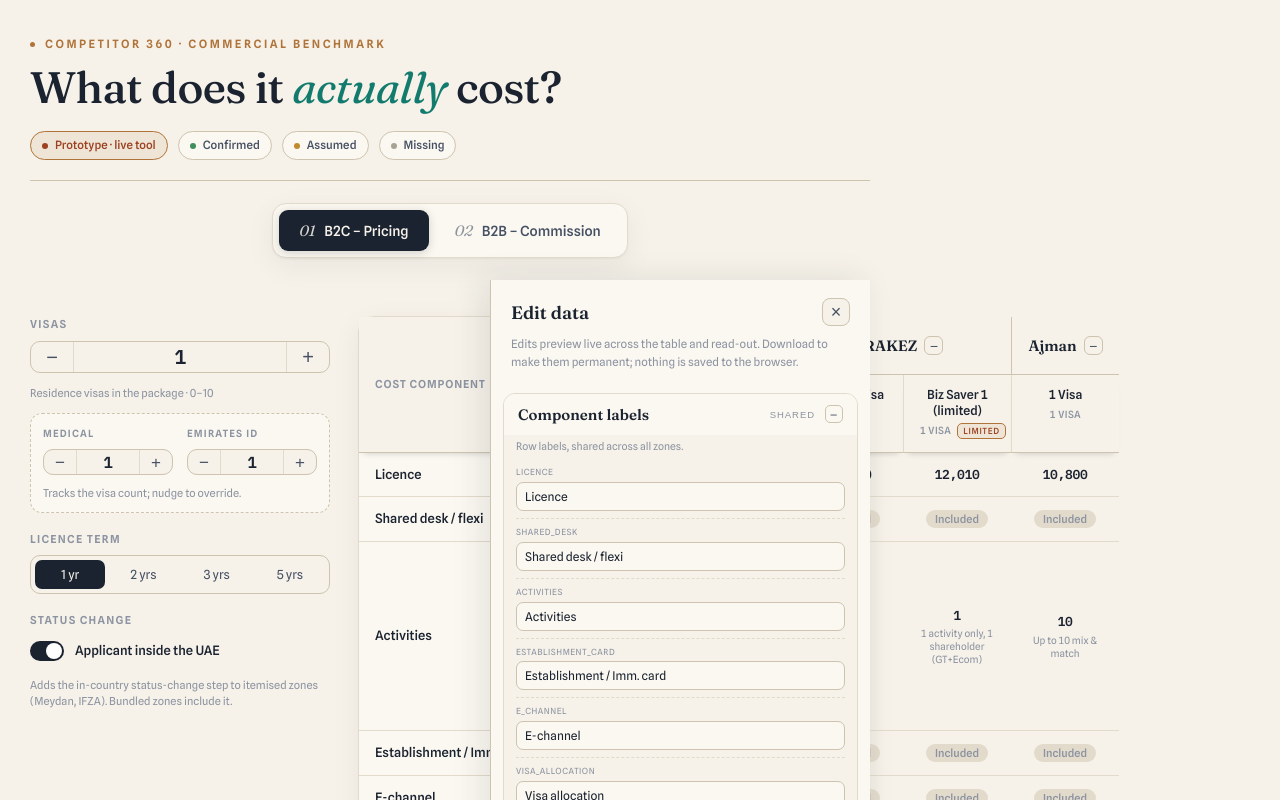
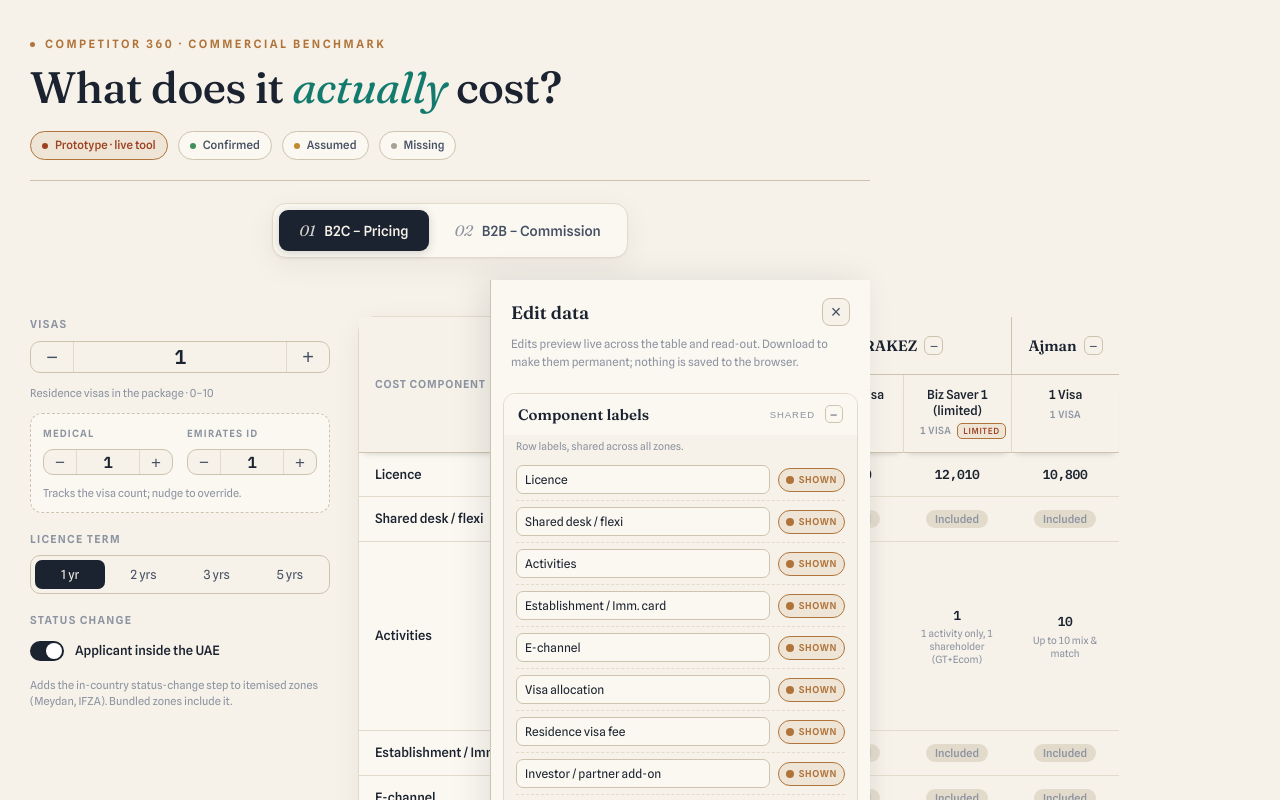
Before and after one commit to Husainabbas786/COMPETITOR360_V2, a React (Vite) app: page / in a window 1280 px wide. Both pictures are taken after a click on the label "Edit data". Shown: the top 800 px of the page. Built offline with nearby package versions, Linux system fonts and the light colour scheme.

Commit message:
Edit panel (Phase 2, Pass 2): show/hide component rows (visual-only, totals preserved) + editable max-visas gray-out threshold — additive, b2c:check green

```diff
--- a/src/components/b2c/B2CEditPanel.jsx
+++ b/src/components/b2c/B2CEditPanel.jsx
@@ -31,6 +31,31 @@ function Field({ field, onEdit }) {
       <span className="edit-field-label">{field.label}</span>
       <input type="text" className="edit-text" value={field.value} onChange={(e) => onEdit(field.path, e.target.value)} />
     </label>
+  )
+}
+
+// One component-label row: editable display label + an inline show/hide toggle.
+// Hiding only drops the row from the table — totals are computed in the engine,
+// so the headline cost is unchanged (see hiddenNote in the panel).
+function LabelRow({ item, onEdit }) {
+  const shown = !item.hidden
+  return (
+    <div className={`edit-labelrow ${shown ? '' : 'is-hidden'}`}>
+      <input
+        type="text"
+        className="edit-text edit-label-input"
+        value={item.value}
+        onChange={(e) => onEdit(item.path, e.target.value)}
+      />
+      <label
+        className={`edit-vis ${shown ? 'on' : 'off'}`}
+        title={shown ? COPY.edit.showTitle : COPY.edit.hiddenTitle}
+      >
+        <input type="checkbox" checked={shown} onChange={(e) => onEdit(item.hiddenPath, !e.target.checked)} />
+        <span className="edit-vis-dot" />
+        {shown ? COPY.edit.showLabel : COPY.edit.hiddenLabel}
+      </label>
+    </div>
   )
 }
 
@@ -93,8 +118,9 @@ export default function B2CEditPanel({ schema, onEdit, onDownload, onReset, onCl
             <div className="edit-zone-body">
               <p className="edit-subnote">{COPY.edit.labelsHint}</p>
               {componentLabels.map((f) => (
-                <Field key={f.key} field={{ kind: 'text', label: f.key, path: f.path, value: f.value }} onEdit={onEdit} />
+                <LabelRow key={f.key} item={f} onEdit={onEdit} />
               ))}
+              <p className="edit-subnote edit-hiddennote">{COPY.edit.hiddenNote}</p>
             </div>
           )}
         </section>
--- a/src/components/b2c/B2CTable.jsx
+++ b/src/components/b2c/B2CTable.jsx
@@ -81,9 +81,11 @@ export default function B2CTable({ state, cols, groups, collapsed, toggle, regis
   }
 
   // Fixed registry rows, minus rows every column treats as a separate noted line
-  // (health insurance). Row set is stable across collapse.
+  // (health insurance), minus rows hidden via the edit panel. Hiding is visual
+  // only — totals are computed in the engine and are unaffected. Row set is
+  // otherwise stable across collapse.
   const avail = cols.filter((c) => c.available)
-  const rows = registry.filter((reg) => !avail.every((c) => c.byKey[reg.key]?.noted))
+  const rows = registry.filter((reg) => !reg.hidden && !avail.every((c) => c.byKey[reg.key]?.noted))
 
   const baseTotal = cols[0].result?.total ?? 0
 
--- a/src/components/b2c/b2cEdit.js
+++ b/src/components/b2c/b2cEdit.js
@@ -41,11 +41,15 @@ export function buildEditModel(schema) {
   const registry = schema.component_registry || []
   const labelOf = (key) => registry.find((r) => r.key === key)?.label || key
 
-  // Shared component display labels (the table row labels).
+  // Shared component display labels (the table row labels) + a per-row show/hide
+  // flag. Hiding is VISUAL only — the engine computes totals from zone figures,
+  // not from this registry, so hidden rows never change the headline cost.
   const componentLabels = registry.map((reg, i) => ({
     key: reg.key,
     path: ['component_registry', i, 'label'],
     value: reg.label,
+    hidden: !!reg.hidden,
+    hiddenPath: ['component_registry', i, 'hidden'],
   }))
 
   const zones = schema.zones.map((zone, zi) => {
@@ -90,6 +94,8 @@ export function buildEditModel(schema) {
       const pb = ['zones', zi, 'packages', pi]
       const fields = []
       if (typeof pkg.name === 'string') fields.push({ kind: 'text', label: 'Name', path: [...pb, 'name'], value: pkg.name })
+      // Gray-out threshold: selecting more visas than this greys the column out.
+      if (typeof pkg.max_visas === 'number') fields.push({ kind: 'number', label: 'Max visas (gray-out)', path: [...pb, 'max_visas'], value: pkg.max_visas })
       if (typeof pkg.note === 'string') fields.push({ kind: 'textarea', label: 'Offer / note', path: [...pb, 'note'], value: pkg.note })
       if (pkg.activities) {
         const pa = pkg.activities
--- a/src/components/b2c/b2cModel.js
+++ b/src/components/b2c/b2cModel.js
@@ -12,6 +12,11 @@ export const money = (n) => `${CUR} ${fmt.format(Math.round(n))}`
 
 const visaLabel = (n) => `${n} visa${n === 1 ? '' : 's'}`
 const indexLines = (lines) => Object.fromEntries((lines || []).map((l) => [l.key, l]))
+
+// Gray-out threshold: a package column is unavailable when the selected visa
+// count exceeds the package's editable max_visas. null/undefined = no ceiling.
+// Defaults equal each package's own visas, so this never changes default output.
+const exceedsMaxVisas = (pkg, V) => !!pkg && typeof pkg.max_visas === 'number' && V > pkg.max_visas
 
 const ORDINALS = ['', 'lowest', 'second-lowest', 'third-lowest', 'fourth-lowest', 'fifth-lowest']
 const ordinal = (n) => ORDINALS[n] || `${n}th-lowest`
@@ -47,7 +52,7 @@ function itemisedColumn(engine, zone, sel, isBaseline) {
     byKey: indexLines(result.lines),
     activities: z.activities,
     limited: false,
-    available: true,
+    available: !exceedsMaxVisas(pkg, V),
   }
 }
 
@@ -67,7 +72,7 @@ function bundledColumn(engine, zone, pkg, years, V, limited = false) {
     byKey: indexLines(result.lines),
     activities: pkg.activities || engine.getZone(zone).activities,
     limited,
-    available: true,
+    available: !exceedsMaxVisas(pkg, V),
   }
 }
 
--- a/src/components/b2c/copy.js
+++ b/src/components/b2c/copy.js
@@ -75,6 +75,11 @@ export const COPY = {
     renewalNote: '1yr = renewal',
     labelsTitle: 'Component labels',
     labelsHint: 'Row labels, shared across all zones.',
+    hiddenNote: 'Hidden rows are removed from the table for clarity only — they still count toward the Year-1 / Year-2 all-in totals.',
+    showLabel: 'Shown',
+    hiddenLabel: 'Hidden',
+    showTitle: 'Hide this row from the table',
+    hiddenTitle: 'Show this row in the table',
     figuresHead: 'Figures',
     activitiesHead: 'Activities',
     packagesHead: 'Packages & offers',
--- a/src/styles.css
+++ b/src/styles.css
@@ -500,6 +500,18 @@ textarea.edit-text { resize: vertical; min-height: 46px; line-height: 1.4; }
 .edit-text:focus { outline: none; border-color: var(--ochre); background: #fff; }
 .edit-numrow .edit-num { width: 80px; font-family: var(--mono); text-align: right; }
 
+/* component-label row: text input + inline show/hide toggle (Phase 2 pass 2) */
+.edit-labelrow { display: flex; align-items: center; gap: 8px; padding: 6px 0; border-bottom: 1px dashed var(--line); }
+.edit-labelrow:last-of-type { border-bottom: none; }
+.edit-label-input { flex: 1; min-width: 0; }
+.edit-labelrow.is-hidden .edit-label-input { opacity: .5; text-decoration: line-through; }
+.edit-vis { flex: none; display: inline-flex; align-items: center; gap: 5px; cursor: pointer; font-size: 9.5px; letter-spacing: .06em; text-transform: uppercase; font-weight: 600; user-select: none; padding: 4px 7px; border: 1px solid var(--line-strong); border-radius: 999px; transition: background .15s, color .15s, border-color .15s; }
+.edit-vis input { position: absolute; opacity: 0; width: 0; height: 0; }
+.edit-vis-dot { width: 8px; height: 8px; border-radius: 50%; background: currentColor; }
+.edit-vis.on { color: var(--ochre); border-color: var(--ochre); background: var(--ochre-wash); }
+.edit-vis.off { color: var(--ink-faint); background: var(--paper-2); }
+.edit-hiddennote { margin: 8px 0 0; padding-top: 8px; border-top: 1px solid var(--line); font-style: italic; }
+
 .edit-pkg { margin: 6px 0; padding-top: 8px; border-top: 1px solid var(--line); }
 .edit-pkg:first-of-type { border-top: none; padding-top: 2px; }
 .edit-pkg-name { font-size: 12.5px; font-weight: 600; color: var(--ink); margin-bottom: 4px; display: flex; align-items: baseline; gap: 8px; }
```
